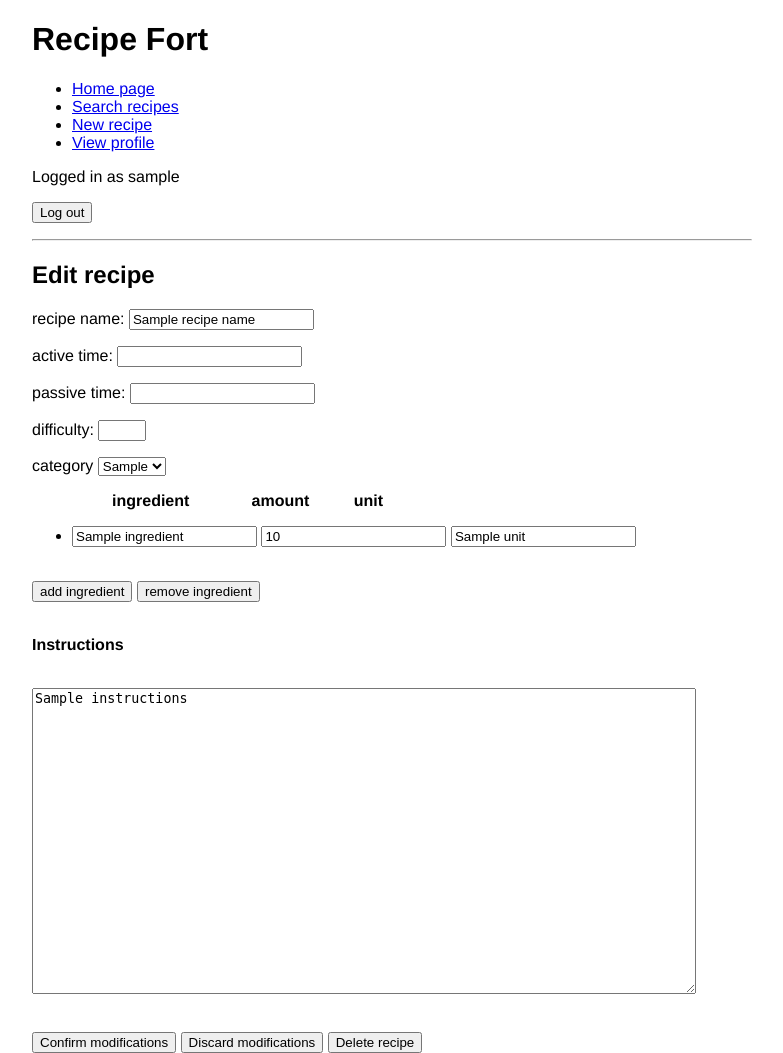
After one commit to Desipeli/recipe-fort, a Flask app: template templates/edit_recipe.html in a window 1280 px wide. The commit adds this page. Shown: the whole page, without its empty margins (248-1031 px from the left). Run offline with Flask 2, Linux system fonts and the light colour scheme; the visitor is signed in with stand-in values (Sample User, id 1); the template is opened without the code that fills it: most values are stand-ins (such as "Sample title", 1, 10 or a date in 2020).

Commit message:
Edit recipe

```diff
--- /dev/null
+++ b/templates/edit_recipe.html
@@ -0,0 +1,56 @@
+{% extends "layout.html" %}
+{% block title %}<b>New recipe</b>{% endblock %}
+{% block content %}
+<h2>Edit recipe</h2>
+{% if session.username %}
+<form action="/confirm_edit" method="POST">
+    <p>recipe name: <input type="text" name="recipe_name" value="{{ recipe_name }}"> {{ recipe_name_error }}</p>
+    <p>active time:  <input type="number" name="active_time" value="{{ active_time }}">  {{ active_time_error }}</p>
+    <p>passive time: <input type="number" name="passive_time" value="{{ passive_time }}"> {{ passive_time_error }}</p>
+    <p>difficulty: <input type="number" min="0" max="3" step="1" name="difficulty" value="{{ difficulty }}"> {{ difficulty_error }}</p>
+    <p>
+        category
+         <select name="meal_type" selected="{{ meal_type }}">
+            {% for mt in meal_types %}
+            <option value="{{ mt }}">{{ mt }}</option>
+            {% endfor %}
+        </select>
+        {{ meal_type_error }}
+    </p>
+    <ul>
+    <p><b>&nbsp;&nbsp;&nbsp;&nbsp;&nbsp;&nbsp;&nbsp;&nbsp; ingredient &nbsp;&nbsp;&nbsp;&nbsp;&nbsp;&nbsp;&nbsp;&nbsp;&nbsp;&nbsp;&nbsp;&nbsp; amount &nbsp;&nbsp;&nbsp;&nbsp;&nbsp;&nbsp;&nbsp;&nbsp; unit</b></p>
+    {% for i in range(ingredient_list|length) %}
+    <li>
+        {% if i == ingredient_list|length - 1 and ingredient_list|length > 1%}
+        <input name="ingredient" type="text" value="{{ingredient_list[i]}}" autofocus>
+        {% else %}
+        <input name="ingredient" type="text" value="{{ingredient_list[i]}}">
+        {% endif %}
+        <input name="amount" type="number" size="6" step="any" value="{{amount_list[i]}}">
+        <input name="unit" type="text" value="{{unit_list[i]}}">
+    </li>
+    {% endfor %}
+    <p>{{ ingredient_error }}</p>
+    <p>{{ amount_error }}</p>
+    <p>{{ unit_error }}</p>
+    </ul>
+    <br>
+    <button type="submit" formaction="/add_ingredient_edited">add ingredient</button>
+    <button type="submit" formaction="/remove_ingredient_edited">remove ingredient</button>
+    <br><br>
+    <p><b>Instructions</b></p>
+    <br>
+    <textarea name="instructions" rows="20" cols="80">{{ instructions }}</textarea>
+    <br>
+    <p>{{ instructions_error }}</p>
+    <br>
+    <input type="submit" value="Confirm modifications">
+    <input type="submit" formaction="/" value="Discard modifications">
+    <input type="submit" formaction="/delete_recipe" value="Delete recipe">
+    <input type="hidden" name="csrf_token" value="{{ session.csrf_token }}">
+    <input type="hidden" name="recipe_id" value="{{ recipe_id }}">
+</form>
+{% else %}
+<p>You must be logged in to post a new recipe</p>
+{% endif %}
+{% endblock %}
```
Also changed, not shown: templates/recipe.html (+4 -3 lines).
